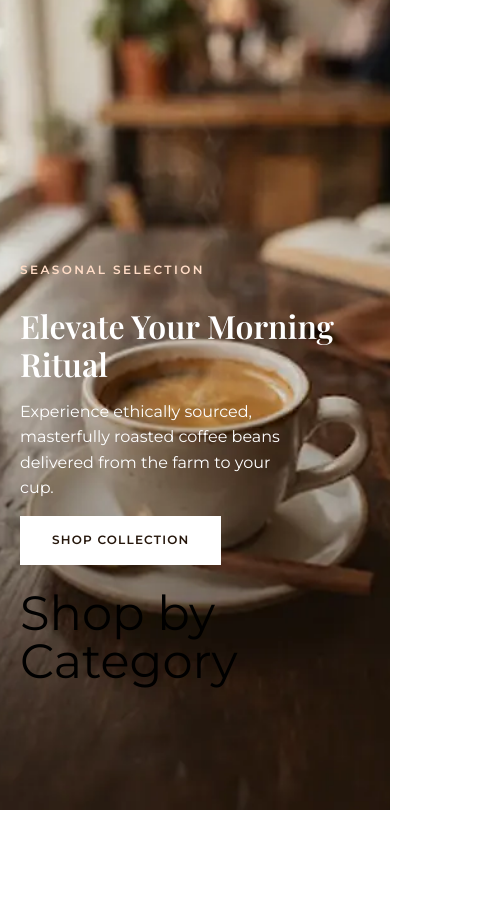
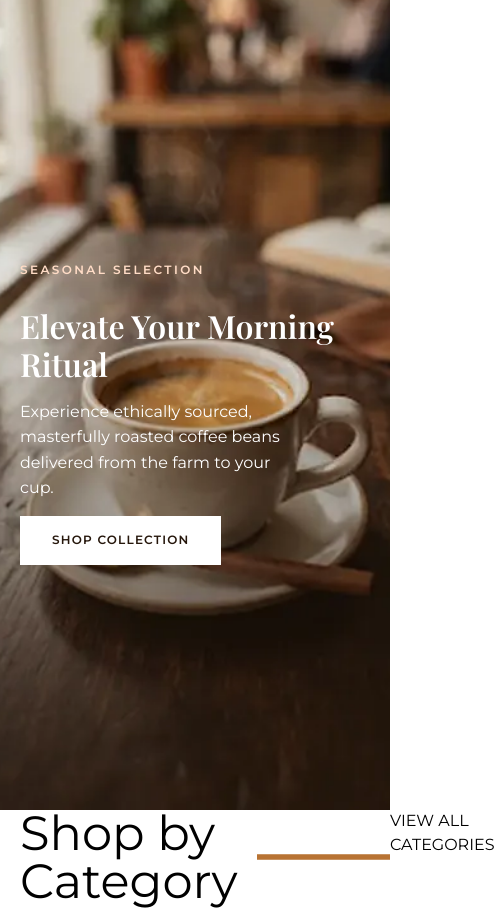
Before and after one commit to Sajed-Najem/project0, a website: page index.html in a window 390 px wide. Shown: the part 99-1009 px from the top of the page, 495 px wide, since content can reach past the window. Before the commit the page ends 909 px from the top, so only its background shows below. Drawn offline with nearby package versions, Linux system fonts and the light colour scheme; a web font is replaced by a local one.

Commit message:
start Category section

```diff
--- a/index.html
+++ b/index.html
@@ -106,7 +106,7 @@
             </div>
         </div>
 
-        <img class=" block md:hidden absolute  h-full w-full object-cover object-center"
+        <img class=" block md:hidden absolute  h-full w-full object-cover object-center mb-30"
             src="src/assests/imgs/M-hero.webp" alt="hero-background" />
         <div class=" relative z-10 block md:hidden mt-68 ml-5   ">
             <h4 class="text-[12px] font-semibold leading-[16.8px] tracking-[2.4px] text-[#FFDCC6] pb-4 pr-5">SEASONAL
@@ -131,15 +131,20 @@
                     type="button">SHOP COLLECTION</button>
 
             </div>
+        </div>
     </hero>
 
-    <category class="my-container mt-30">
-        <div>
+
+<category class="flex relative z-10 mt-55">
+            <div class="my-container  ">
             <h1 class="text-5xl ">Shop by Category</h1>
-        </div>
+            </div>
+            <div class="flex">
+              <img src="src\assests\icons\line.svg" alt="">
+              <h6>VIEW ALL CATEGORIES</h6>
+            </div>
 
     </category>
-
 
 
 </body>
```
Also changed, not shown: src/assests/icons/line.svg (added), src/output.css.
